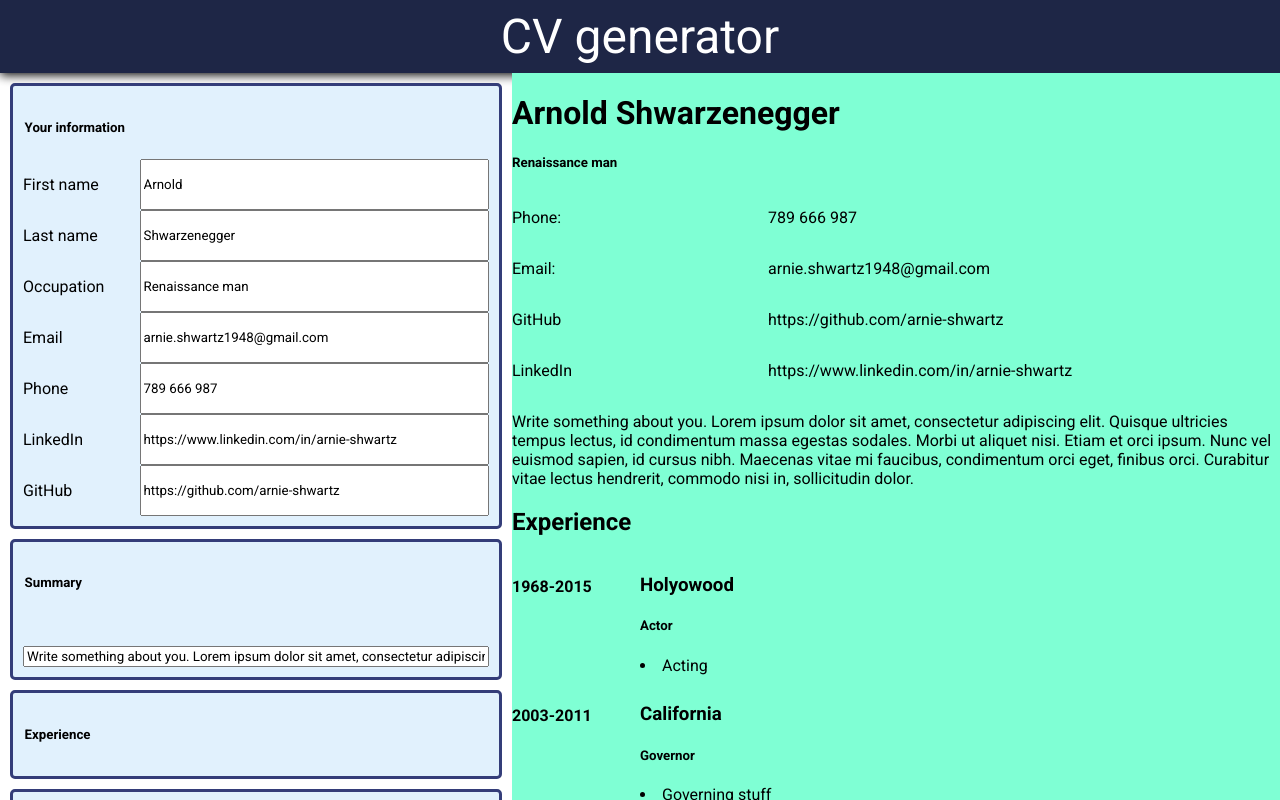
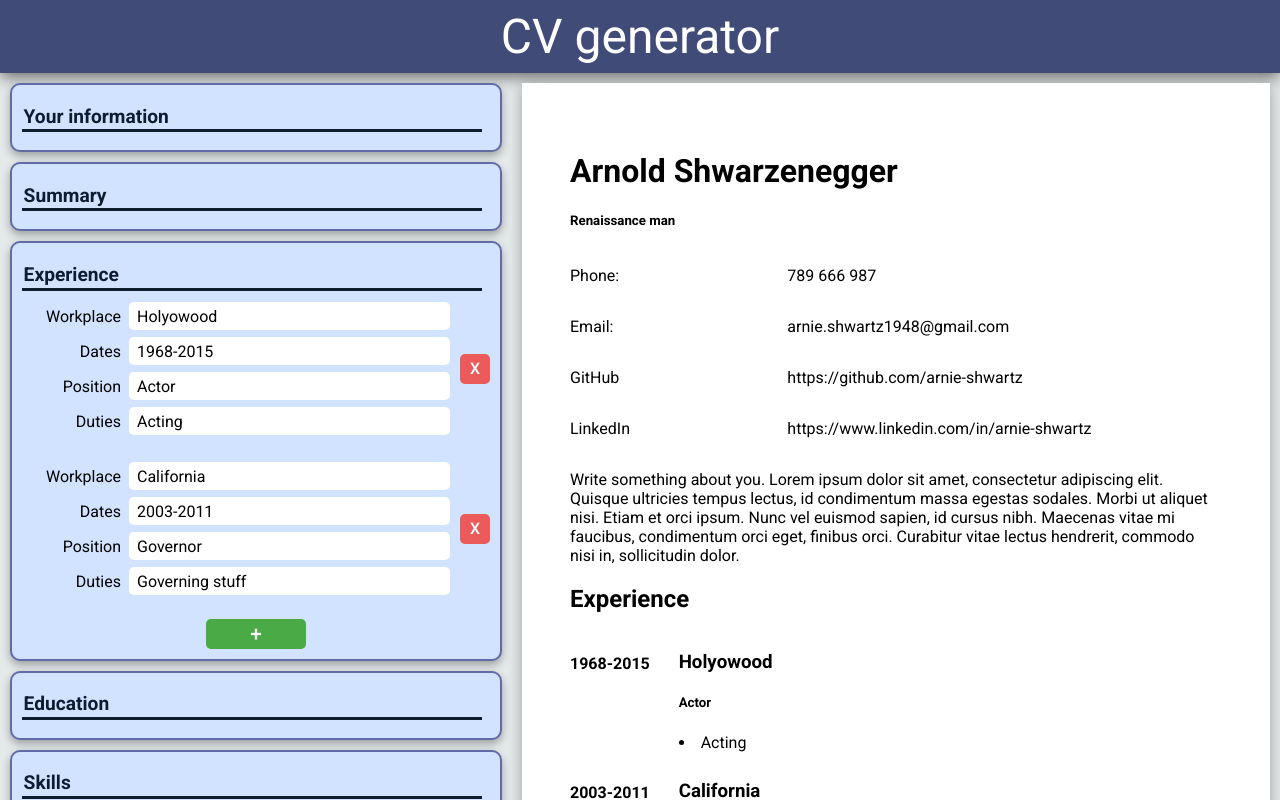
Before and after one commit to kociotrzeci/CV-Application, a React (Vite) app: page / in a window 1280 px wide. Both pictures are taken after a click on the element "Experience". Shown: the top 800 px of the page. Built offline with nearby package versions, Linux system fonts and the light colour scheme.

Commit message:
left side styling

```diff
--- a/src/App.jsx
+++ b/src/App.jsx
@@ -2,12 +2,14 @@ import React, { useState } from "react";
 import "./App.scss";
 import HandleInputs from "./HandleInputs.jsx";
 import HandleInputsComplex from "./HandleInputsComplex.jsx";
+import HandleInputSummary from "./HandleInputSummary.jsx";
 import DisplayElement from "./DisplayElement.jsx";
 import DisplayInfo from "./DisplayInfo.jsx";
 import DisplayExperience from "./DisplayExperience.jsx";
 import DisplaySkills from "./DisplaySkills.jsx";
 import DisplayEducation from "./DisplayEducation.jsx";
 import * as dataset from "./Dataset.js";
+
 function App() {
   const [userInfo, userInfoUpdate] = useState(dataset.userInfo);
   const [summary, summaryUpdate] = useState(dataset.summary);
@@ -26,7 +28,7 @@ function App() {
               labels={userInfo.label}
               visible={userInfo.visible}
             />
-            <HandleInputs
+            <HandleInputSummary
               input={summary.data}
               update={summaryUpdate}
               labels={summary.label}
--- a/src/App.scss
+++ b/src/App.scss
@@ -1,13 +1,23 @@
 @import url("https://fonts.googleapis.com/css2?family=Roboto:ital,wght@0,100;0,300;0,400;0,500;0,700;0,900;1,100;1,300;1,400;1,500;1,700;1,900&display=swap");
-$header-color: rgb(30, 38, 70);
-$input-color: rgb(225, 241, 253);
-$input-border-color: rgb(52, 61, 121);
+$header-color: rgb(64, 75, 120);
+$background-color: rgb(228, 233, 233);
+$input-color: rgb(210, 227, 255);
+$input-color-background: aqua;
+$input-color-border: rgb(98, 107, 167);
+$input-color-font: rgb(14, 28, 48);
+$input-color-font-hoover: rgb(71, 98, 126);
+$input-color-button-remove: rgb(236, 91, 91);
+$input-color-button-remove-hoover: rgb(184, 58, 58);
+$input-color-button-add: rgb(74, 170, 69);
+$input-color-button-add-hoover: rgb(39, 132, 34);
+$output-color-background: white;
 * {
   font-family: roboto;
 }
 body {
   padding: 0px;
   margin: 0px;
+  background-color: $background-color;
 }
 .App {
   border: 0px;
@@ -19,26 +29,11 @@ body {
     color: white;
     background-color: $header-color;
     text-align: center;
-    box-shadow: 0px 2px 10px 0px rgb(0, 0, 0);
+    box-shadow: 0px 4px 15px rgba(0, 0, 0, 0.551);
   }
   .contentContainer {
     display: grid;
     grid-template-columns: 2fr 3fr;
-    .output {
-      background-color: aquamarine;
-      .userInfo {
-        div {
-          display: grid;
-          grid-template-columns: 1fr 2fr;
-        }
-      }
-      .experience {
-        .workplace {
-          display: grid;
-          grid-template-columns: 1fr 5fr;
-        }
-      }
-    }
   }
 }
 
@@ -49,14 +44,90 @@ body {
   margin: 10px;
   padding: 10px;
   border-style: solid;
-  border-color: $input-border-color;
-  border-radius: 5px;
+  border-width: 2px;
+  border-color: $input-color-border;
+  border-radius: 10px;
+  box-shadow: 0px 4px 8px rgba(0, 0, 0, 0.312);
   h5 {
     padding: 0.1rem;
+    margin: 0.5rem;
+    margin-left: 0;
+    font-size: 1.2rem;
+    color: $input-color-font;
+    border-bottom: solid;
+    user-select: none;
+  }
+  h5:hover {
+    color: $input-color-font-hoover;
   }
   .row {
     display: grid;
     grid-template-columns: 1fr 3fr;
+    align-items: center;
+    p {
+      justify-self: end;
+      font-size: 1rem;
+      margin: 0.5rem;
+      margin-left: 0rem;
+    }
+    input {
+      font-size: 1rem;
+      height: 1.5rem;
+    }
+  }
+  .advancedContainer {
+    display: flex;
+    gap: 10px;
+    margin-bottom: 20px;
+    align-items: center;
+    .advanced {
+      flex-grow: 1;
+    }
+    button.remove {
+      color: white;
+      font-size: 1rem;
+      font-weight: 500;
+      background-color: $input-color-button-remove;
+      padding: 0.5rem;
+      border-radius: 2px;
+      border-width: 2px;
+      border-color: $input-color-border;
+      height: 30px;
+      width: 30px;
+      padding: 0;
+      border-radius: 5px;
+      border-width: 2px;
+      border-style: none;
+    }
+    button.remove:hover {
+      background-color: $input-color-button-remove-hoover;
+    }
+  }
+  textarea {
+    font-size: 1rem;
+    resize: vertical;
+    border-style: none;
+    border-radius: 5px;
+    padding: 0.5rem;
+    padding-left: 0.5rem;
+    padding-right: 0.5rem;
+  }
+  button.add {
+    align-self: center;
+    color: white;
+    font-size: 1.3rem;
+    font-weight: 500;
+    background-color: $input-color-button-add;
+    padding: 0.5rem;
+    border-radius: 5px;
+    border-width: 2px;
+    border-style: none;
+    height: 30px;
+    width: 100px;
+    padding: 0;
+  }
+  button.add:hover {
+    background-color: $input-color-button-add-hoover;
   }
 }
 .inputCard.summary {
@@ -64,6 +135,30 @@ body {
     grid-template-columns: 1fr;
   }
 }
-.workplace {
-  margin-top: 10px;
+input {
+  border-style: none;
+  border-radius: 5px;
+  padding: 0.1rem;
+  padding-left: 0.5rem;
+  padding-right: 0.5rem;
 }
+
+.output {
+  background-color: $output-color-background;
+  margin: 10px;
+  padding: 3rem;
+  box-shadow: 0px 4px 14px rgba(0, 0, 0, 0.312);
+  .userInfo {
+    div {
+      display: grid;
+      grid-template-columns: 1fr 2fr;
+    }
+  }
+  .experience {
+    .workplace {
+      display: grid;
+      grid-template-columns: 1fr 5fr;
+      margin-top: 10px;
+    }
+  }
+}
--- a/src/Dataset.js
+++ b/src/Dataset.js
@@ -19,7 +19,7 @@ export const userInfo = {
     github: "GitHub",
     linkedin: "LinkedIn",
   },
-  visible: true,
+  visible: false,
 };
 export const summary = {
   data: {
@@ -31,7 +31,7 @@ export const summary = {
     header: "Summary",
     summary: " ",
   },
-  visible: true,
+  visible: false,
 };
 export const experience = {
   data: [
@@ -63,7 +63,7 @@ export const experience = {
       duties: "",
     },
   },
-  visible: true,
+  visible: false,
 };
 export const education = {
   data: [
@@ -89,7 +89,7 @@ export const education = {
       duties: "",
     },
   },
-  visible: true,
+  visible: false,
 };
 export const skills = {
   data: [
@@ -105,5 +105,5 @@ export const skills = {
       skill: "",
     },
   },
-  visible: true,
+  visible: false,
 };
--- /dev/null
+++ b/src/HandleInputSummary.jsx
@@ -0,0 +1,37 @@
+function HandleInputSummary({ input, update, labels, visible, type = "text" }) {
+  const handleChange = (e) => {
+    const { name, value } = e.target;
+    update((prev) => ({
+      ...prev,
+      data: {
+        ...prev.data,
+        [name]: value,
+      },
+    }));
+  };
+  const handleVisible = () => {
+    console.log("click");
+    update((prev) => ({ ...prev, visible: !visible }));
+  };
+
+  return (
+    <div className={`inputCard ${labels["objectName"]}`}>
+      <h5 onClick={handleVisible}>{labels["header"]}</h5>
+      {visible &&
+        Object.keys(input).map((key) => (
+          <div key={key} className="row">
+            <p>{labels[key]}</p>
+            <textarea
+              type={type}
+              name={key}
+              value={input[key]}
+              onChange={handleChange}
+              rows={8}
+            />
+          </div>
+        ))}
+    </div>
+  );
+}
+
+export default HandleInputSummary;
--- a/src/HandleInputsComplex.jsx
+++ b/src/HandleInputsComplex.jsx
@@ -35,8 +35,8 @@ function HandleInputsComplex({
       <h5 onClick={handleVisible}>{labels["header"]}</h5>
       {visible &&
         input.map((element, index) => (
-          <div key={[element, index]}>
-            <div key={index} className="workplace">
+          <div key={[element, index]} className="advancedContainer">
+            <div key={index} className="advanced">
               {Object.keys(element).map((key) => (
                 <div key={key}>
                   <div className="row">
@@ -50,11 +50,17 @@ function HandleInputsComplex({
                   </div>
                 </div>
               ))}
-              <button onClick={() => removeWorkplace(index)}>REMOVE</button>
             </div>
+            <button onClick={() => removeWorkplace(index)} className="remove">
+              X
+            </button>
           </div>
         ))}
-      {visible && <button onClick={addWorkplace}>ADD</button>}
+      {visible && (
+        <button onClick={addWorkplace} className="add">
+          +
+        </button>
+      )}
     </div>
   );
 }
```
